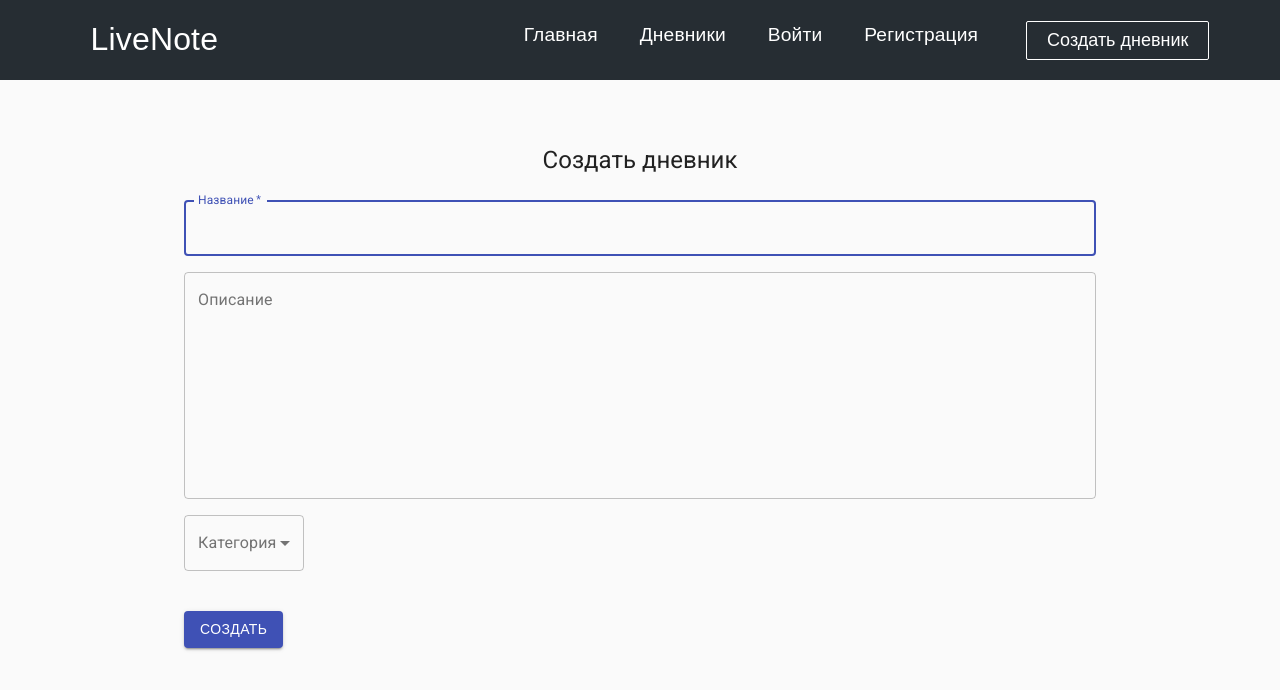
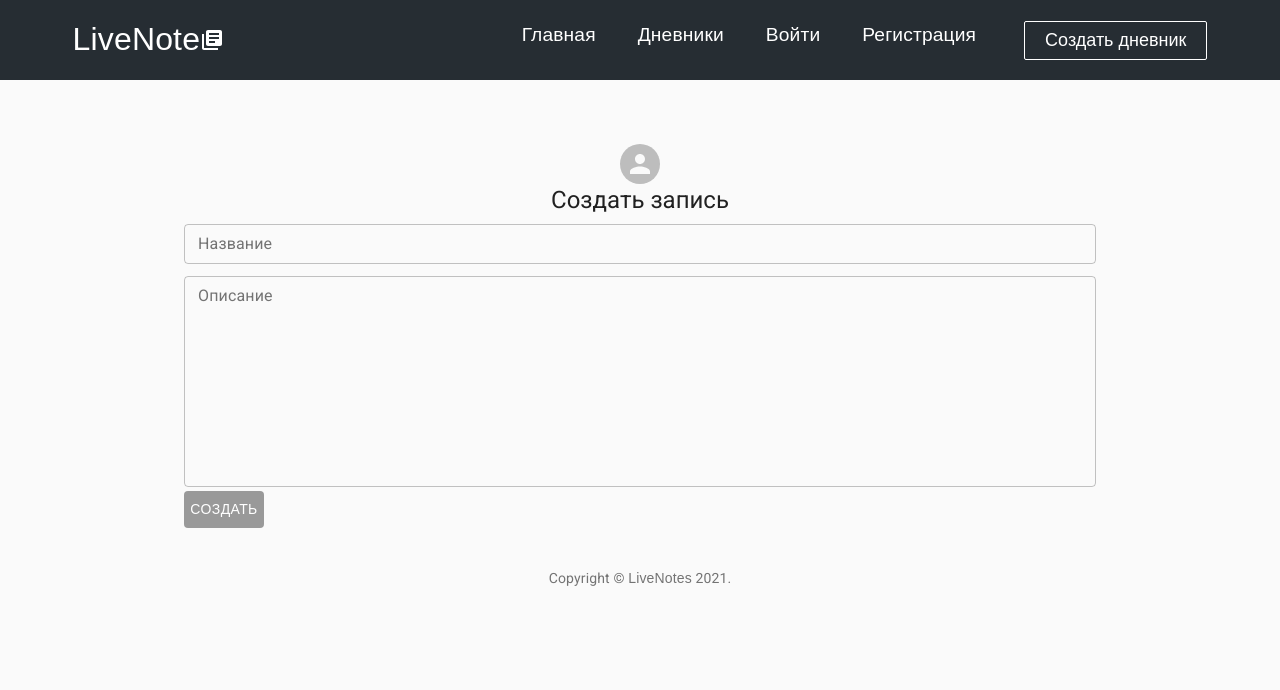
Before and after one commit to Arestout/live-notes-frontend, a React (Create React App) app: page /create in a window 1280 px wide. Shown: the top 690 px of the page. Built offline with nearby package versions, Linux system fonts and the light colour scheme; the HTML template or start-up script is replaced by a standard one.

Commit message:
Added new logic createDiary

```diff
--- a/src/App.css
+++ b/src/App.css
@@ -8,9 +8,10 @@
 .home,
 .services,
 .products,
-.sign-up {
+.sign-up,
+.create {
   display: flex;
-  height: 90vh;
+  height: 100%;
   align-items: center;
   justify-content: center;
   font-size: 3rem;
--- /dev/null
+++ b/src/components/DiaryEntries.js
@@ -0,0 +1,55 @@
+import React from 'react';
+import ExpandMoreIcon from '@material-ui/icons/ExpandMore';
+import {
+  ExpansionPanel,
+  ExpansionPanelSummary,
+  Tooltip,
+  Button,
+  Avatar,
+} from '@material-ui/core';
+
+function DiaryEntries(props) {
+  return (
+    <div style={{ margin: '20px 0' }}>
+      <ul>
+        {props.entries.map((entry) => {
+          return (
+            <ExpansionPanel key={entry.id} style={{ margin: '5px 0' }}>
+              <ExpansionPanelSummary expandIcon={<ExpandMoreIcon />}>
+                <Avatar>LN</Avatar>
+                <h2 style={{ margin: '0 25px' }}>{entry.title}</h2>
+              </ExpansionPanelSummary>
+              <p style={{ textAlign: 'left', margin: '10px 50px' }}>
+                {entry.description}
+              </p>
+              <p
+                style={{ textAlign: 'right', margin: '10px', fontSize: '14px' }}
+              >
+                {'Создано:'}
+                {entry.date}
+              </p>
+              <Tooltip title="Удалить эту запись">
+                <Button
+                  style={{
+                    backgroundColor: '#f71450',
+                    color: '#fff',
+                    width: '80px',
+                    fontWeight: 'bold',
+                    margin: '20px',
+                  }}
+                  variant="contained"
+                  // color="secondary"
+                  onClick={() => props.deleteDiaryEntry(entry.id)}
+                >
+                  Удалить
+                </Button>
+              </Tooltip>
+            </ExpansionPanel>
+          );
+        })}
+      </ul>
+    </div>
+  );
+}
+
+export default DiaryEntries;
--- /dev/null
+++ b/src/components/DiaryForm.js
@@ -0,0 +1,149 @@
+import React from 'react';
+import DiaryEntries from './DiaryEntries';
+import { Container, TextField, Button, Tooltip } from '@material-ui/core';
+
+class DiaryForm extends React.Component {
+  constructor(props) {
+    super(props);
+    this.state = {
+      titleValue: '',
+      descriptionValue: '',
+      diaryEntries: [],
+    };
+    this.onChangeHandler = this.onChangeHandler.bind(this);
+    this.formSubmitHandler = this.formSubmitHandler.bind(this);
+    this.deleteDiaryEntry = this.deleteDiaryEntry.bind(this);
+  }
+
+  componentDidMount() {
+    this.hydrateStateWithLocalStorage();
+
+    window.addEventListener(
+      'beforeunload',
+      this.saveStateToLocalStorage.bind(this)
+    );
+  }
+
+  componentWillUnmount() {
+    window.removeEventListener(
+      'beforeunload',
+      this.saveStateToLocalStorage.bind(this)
+    );
+    this.saveStateToLocalStorage();
+  }
+
+  saveStateToLocalStorage() {
+    for (let key in this.state) {
+      localStorage.setItem(key, JSON.stringify(this.state[key]));
+    }
+  }
+
+  hydrateStateWithLocalStorage() {
+    for (let key in this.state) {
+      if (localStorage.hasOwnProperty(key)) {
+        let value = localStorage.getItem(key);
+        try {
+          value = JSON.parse(value);
+          this.setState({ [key]: value });
+        } catch (e) {
+          this.setState({ [key]: value });
+        }
+      }
+    }
+  }
+
+  onChangeHandler(event) {
+    const name = event.target.name;
+
+    this.setState({
+      [name]: event.target.value,
+    });
+  }
+
+  formSubmitHandler(event) {
+    event.preventDefault();
+    const diaryEntries = [...this.state.diaryEntries];
+
+    const date = new Date().toLocaleDateString();
+    const id = 1 + Math.random();
+
+    const newEntry = {
+      title: this.state.titleValue,
+      description: this.state.descriptionValue,
+      date: date,
+      id: id,
+    };
+
+    diaryEntries.unshift(newEntry);
+
+    this.setState({
+      titleValue: '',
+      descriptionValue: '',
+      diaryEntries,
+    });
+  }
+
+  deleteDiaryEntry(id) {
+    const diaryEntries = [...this.state.diaryEntries];
+    const updatedDiaryEntries = diaryEntries.filter((entry) => entry.id !== id);
+    this.setState({
+      diaryEntries: updatedDiaryEntries,
+    });
+  }
+
+  render() {
+    return (
+      <Container maxWidth="md" className="DiaryForm">
+        <form>
+          <TextField
+            fullWidth
+            margin="dense"
+            label="Название"
+            variant="outlined"
+            name="titleValue"
+            value={this.state.titleValue}
+            onChange={this.onChangeHandler}
+          />
+          <TextField
+            multiline
+            rows="10"
+            fullWidth
+            margin="dense"
+            label="Описание"
+            variant="outlined"
+            name="descriptionValue"
+            value={this.state.descriptionValue}
+            onChange={this.onChangeHandler}
+          />
+          <Tooltip title="Добавить новую запись в дневник">
+            <Button
+              style={{
+                color: '#fff',
+                width: '80px',
+                background: '#999',
+              }}
+              variant="contained"
+              onClick={this.formSubmitHandler}
+              disabled={
+                !this.state.titleValue.length ||
+                !this.state.descriptionValue.length
+              }
+            >
+              Создать
+            </Button>
+          </Tooltip>
+        </form>
+        <DiaryEntries
+          entries={this.state.diaryEntries}
+          title={this.state.diaryEntries.title}
+          description={this.state.diaryEntries.description}
+          date={this.state.diaryEntries.date}
+          id={this.state.diaryEntries.id}
+          deleteDiaryEntry={this.deleteDiaryEntry}
+        />
+      </Container>
+    );
+  }
+}
+
+export default DiaryForm;
--- a/src/components/Footer.js
+++ b/src/components/Footer.js
@@ -9,6 +9,7 @@ import {
   faLinkedinIn,
   faTwitter,
 } from '@fortawesome/free-brands-svg-icons';
+import LibraryBooksIcon from '@material-ui/icons/LibraryBooks';
 
 function Footer() {
   return (
@@ -32,6 +33,7 @@ function Footer() {
           <div className="footer-logo">
             <Link to="/" className="social-logo">
               LiveNote
+              <LibraryBooksIcon></LibraryBooksIcon>
             </Link>
           </div>
           <small className="website-rights">LiveNotes © 2021</small>
--- a/src/components/Navbar.css
+++ b/src/components/Navbar.css
@@ -21,7 +21,6 @@
 .navbar-logo {
   color: #fff;
   justify-self: start;
-  margin-left: 20px;
   cursor: pointer;
   text-decoration: none;
   font-size: 2rem;
--- a/src/components/Navbar.js
+++ b/src/components/Navbar.js
@@ -2,6 +2,7 @@ import React, { useState, useEffect } from 'react';
 import { Button } from './Button';
 import { Link } from 'react-router-dom';
 import './Navbar.css';
+import LibraryBooksIcon from '@material-ui/icons/LibraryBooks';
 
 function Navbar() {
   const [click, setClick] = useState(false);
@@ -30,7 +31,7 @@ function Navbar() {
         <div className="navbar-container">
           <Link to="/" className="navbar-logo" onClick={closeMobileMenu}>
             LiveNote
-            <i className="fab fa-typo3" />
+            <LibraryBooksIcon></LibraryBooksIcon>
           </Link>
           <div className="menu-icon" onClick={handleClick}>
             <i className={click ? 'fas fa-times' : 'fas fa-bars'} />
--- a/src/pages/CreateDiary.js
+++ b/src/pages/CreateDiary.js
@@ -1,102 +1,34 @@
 import React from 'react';
-import TextField from '@material-ui/core/TextField';
-import Link from '@material-ui/core/Link';
-import Grid from '@material-ui/core/Grid';
+import '../App.css';
+import DiaryForm from '../components/DiaryForm';
+import Container from '@material-ui/core/Container';
+import Typography from '@material-ui/core/Typography';
+import Avatar from '@material-ui/core/Avatar';
 import CssBaseline from '@material-ui/core/CssBaseline';
 import Box from '@material-ui/core/Box';
-import Typography from '@material-ui/core/Typography';
-import Button from '@material-ui/core/Button';
-import Container from '@material-ui/core/Container';
-import { makeStyles } from '@material-ui/core/styles';
-import InputLabel from '@material-ui/core/InputLabel';
-import MenuItem from '@material-ui/core/MenuItem';
-import FormControl from '@material-ui/core/FormControl';
-import Select from '@material-ui/core/Select';
-
-const useStyles = makeStyles((theme) => ({
-  paper: {
-    marginTop: theme.spacing(8),
-    display: 'flex',
-    flexDirection: 'column',
-    alignItems: 'center',
-  },
-  form: {
-    width: '100%',
-    marginTop: theme.spacing(3),
-  },
-  submit: {
-    margin: theme.spacing(3, 0, 2),
-  },
-  formControl: {
-    minWidth: 120,
-  },
-  selectEmpty: {
-    marginTop: theme.spacing(2),
-  },
-}));
+import Copyright from '../components/Copyright/Copyright';
 
 export default function CreateDiary() {
-  const classes = useStyles();
   return (
-    <Container component="main" maxWidth="md">
-      <CssBaseline />
-      <div className={classes.paper}>
+    <>
+      <Container className="App">
+        <CssBaseline />
+        <Avatar
+          style={{
+            marginTop: '64px',
+            marginLeft: 'auto',
+            marginRight: 'auto',
+            alignItems: 'center',
+          }}
+        ></Avatar>
         <Typography component="h1" variant="h5">
-          Создать дневник
+          Создать запись
         </Typography>
-        <form className={classes.form} noValidate>
-          <Grid container spacing={2}>
-            <Grid item xs={12}>
-              <TextField
-                autoComplete="title"
-                name="title"
-                variant="outlined"
-                required
-                fullWidth
-                id="title"
-                label="Название"
-                autoFocus
-              />
-            </Grid>
-            <Grid item xs={12}>
-              <TextField
-                id="description"
-                name="description"
-                label="Описание"
-                multiline
-                rows={10}
-                variant="outlined"
-                fullWidth
-              />
-            </Grid>
-            <Grid item xs={12}>
-              <FormControl variant="outlined" className={classes.formControl}>
-                <InputLabel id="demo-simple-select-outlined-label">
-                  Категория
-                </InputLabel>
-                <Select
-                  labelId="demo-simple-select-outlined-label"
-                  id="demo-simple-select-outlined"
-                  label="Категория"
-                >
-                  <MenuItem value={10}>1</MenuItem>
-                  <MenuItem value={20}>2</MenuItem>
-                  <MenuItem value={30}>3</MenuItem>
-                </Select>
-              </FormControl>
-            </Grid>
-            <Grid item xs={12}></Grid>
-          </Grid>
-          <Button
-            type="submit"
-            variant="contained"
-            color="primary"
-            className={classes.submit}
-          >
-            Создать
-          </Button>
-        </form>
-      </div>
-    </Container>
+        <DiaryForm />
+        <Box mt={5}></Box>
+      </Container>
+      <Box mt={5}></Box>
+      <Copyright />
+    </>
   );
 }
```
Also changed, not shown: 1 other file (tests, documents, lock files or other folders).
